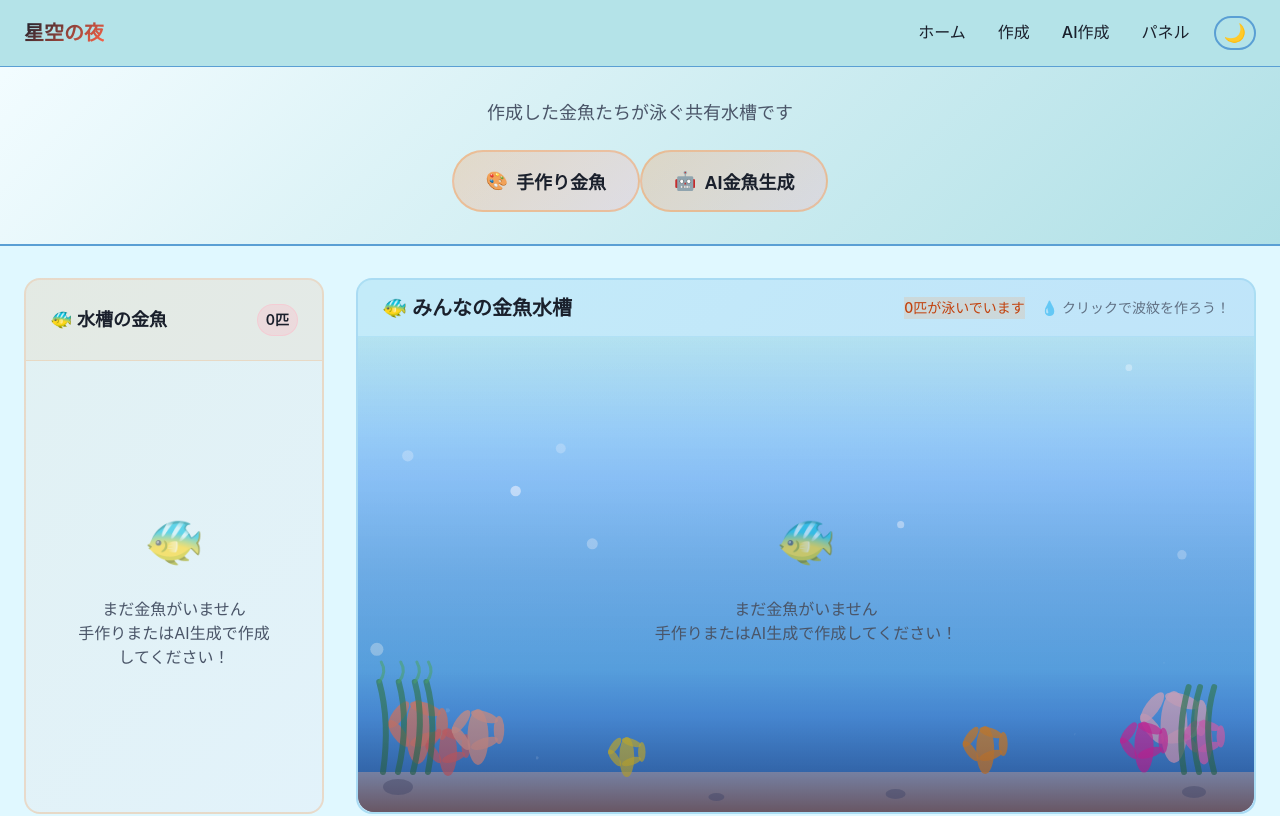
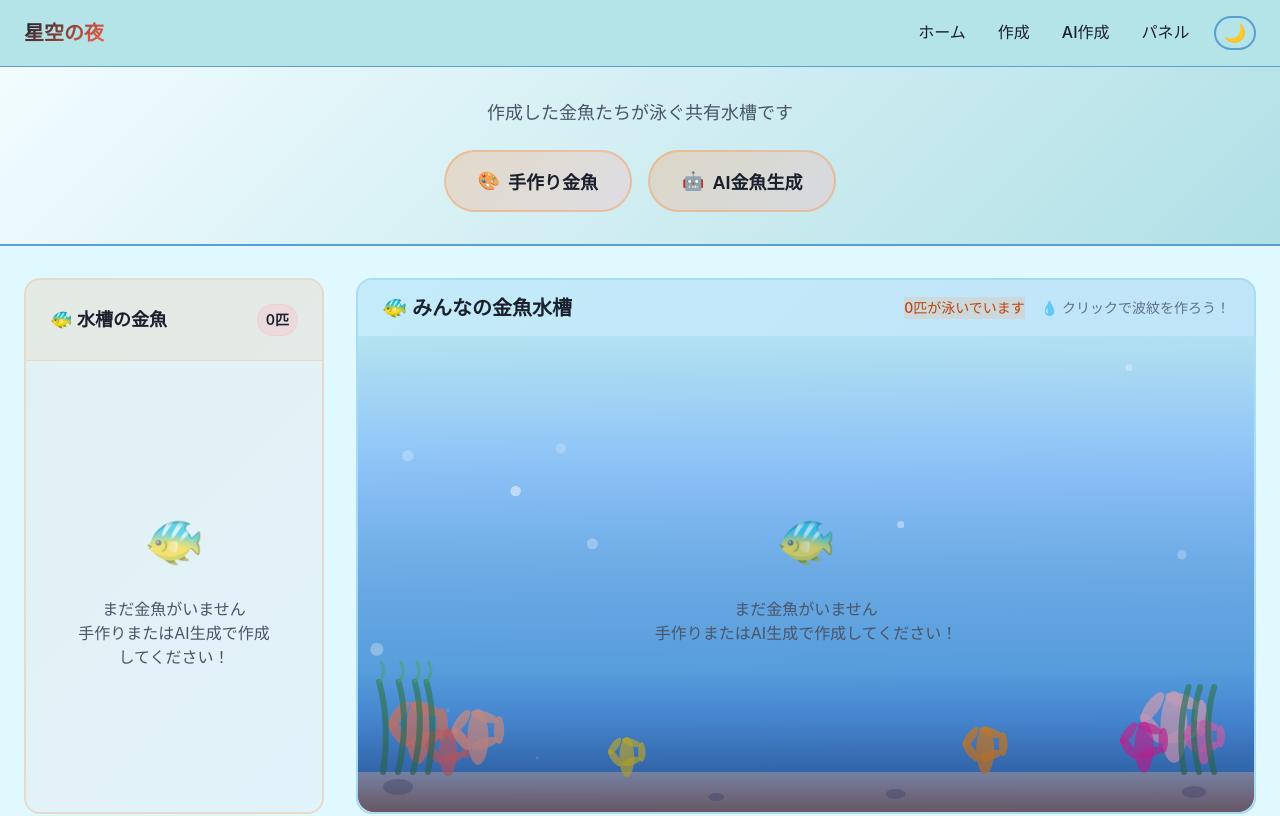
Before and after one commit to Hackathon-Project-2024-2025/CAMP-vol.9-StarryNight, a React (Vite) app: page /panel in a window 1280 px wide. Shown: the top 816 px of the page. Built offline with nearby package versions, Linux system fonts and the light colour scheme.

Commit message:
Panelの文字の調整

```diff
--- a/src/pages/PanelPage/PanelPage.css
+++ b/src/pages/PanelPage/PanelPage.css
@@ -54,6 +54,7 @@
 .header-actions {
   display: flex;
   justify-content: center;
+  gap: var(--spacing-md);
 }
 
 .create-fish-button {
```
